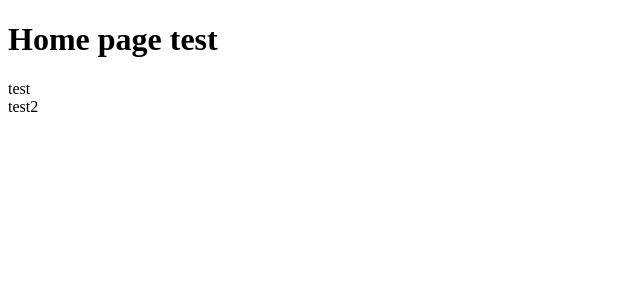
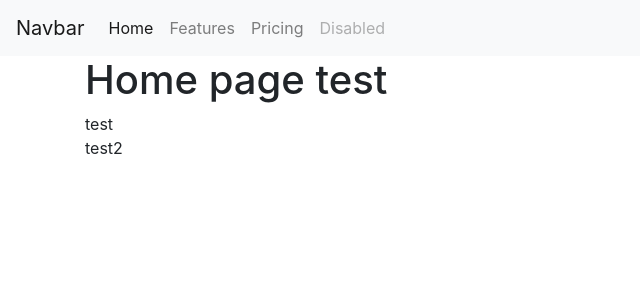
Before and after one commit to DinarKH/WebServerFlask, a Flask app: page / in a window 1280 px wide. Shown: the top 300 px of the page, without its empty margins (0-640 px from the left). Run offline with Flask 2, Linux system fonts and the light colour scheme; some libraries are stand-ins or nearby versions.

Commit message:
add bootsrap and styles

```diff
--- a/app.py
+++ b/app.py
@@ -1,4 +1,4 @@
-from flask import Flask, render_template
+from flask import Flask, render_template, url_for
 
 app = Flask(__name__)
 
--- /dev/null
+++ b/static/style.css
@@ -0,0 +1,3 @@
+body{
+    /*background-color: blue;*/
+}
--- a/templates/layout.html
+++ b/templates/layout.html
@@ -1,10 +1,53 @@
-<!DOCTYPE html>
+<!doctype html>
 <html lang="en">
 <head>
-    <meta charset="UTF-8">
+    <!-- Required meta tags -->
+    <meta charset="utf-8">
+    <meta name="viewport" content="width=device-width, initial-scale=1, shrink-to-fit=no">
+
+    <!-- Bootstrap CSS -->
+    <link rel="stylesheet" href="https://stackpath.bootstrapcdn.com/bootstrap/4.3.1/css/bootstrap.min.css"
+          integrity="sha384-ggOyR0iXCbMQv3Xipma34MD+dH/1fQ784/j6cY/iJTQUOhcWr7x9JvoRxT2MZw1T" crossorigin="anonymous">
+    <link rel="stylesheet" type="text/css" href="{{ url_for('static',filename='style.css') }}">
     <title>Title</title>
 </head>
 <body>
+<nav class="navbar navbar-expand-lg navbar-light bg-light">
+    <a class="navbar-brand" href="#">Navbar</a>
+    <button class="navbar-toggler" type="button" data-toggle="collapse" data-target="#navbarNav"
+            aria-controls="navbarNav" aria-expanded="false" aria-label="Toggle navigation">
+        <span class="navbar-toggler-icon"></span>
+    </button>
+    <div class="collapse navbar-collapse" id="navbarNav">
+        <ul class="navbar-nav">
+            <li class="nav-item active">
+                <a class="nav-link" href="#">Home <span class="sr-only">(current)</span></a>
+            </li>
+            <li class="nav-item">
+                <a class="nav-link" href="#">Features</a>
+            </li>
+            <li class="nav-item">
+                <a class="nav-link" href="#">Pricing</a>
+            </li>
+            <li class="nav-item">
+                <a class="nav-link disabled" href="#">Disabled</a>
+            </li>
+        </ul>
+    </div>
+</nav>
+<div class="container">
     {% block content %} {% endblock %}
+</div>
+<!-- Optional JavaScript -->
+<!-- jQuery first, then Popper.js, then Bootstrap JS -->
+<script src="https://code.jquery.com/jquery-3.3.1.slim.min.js"
+        integrity="sha384-q8i/X+965DzO0rT7abK41JStQIAqVgRVzpbzo5smXKp4YfRvH+8abtTE1Pi6jizo"
+        crossorigin="anonymous"></script>
+<script src="https://cdnjs.cloudflare.com/ajax/libs/popper.js/1.14.7/umd/popper.min.js"
+        integrity="sha384-UO2eT0CpHqdSJQ6hJty5KVphtPhzWj9WO1clHTMGa3JDZwrnQq4sF86dIHNDz0W1"
+        crossorigin="anonymous"></script>
+<script src="https://stackpath.bootstrapcdn.com/bootstrap/4.3.1/js/bootstrap.min.js"
+        integrity="sha384-JjSmVgyd0p3pXB1rRibZUAYoIIy6OrQ6VrjIEaFf/nJGzIxFDsf4x0xIM+B07jRM"
+        crossorigin="anonymous"></script>
 </body>
 </html>
```
